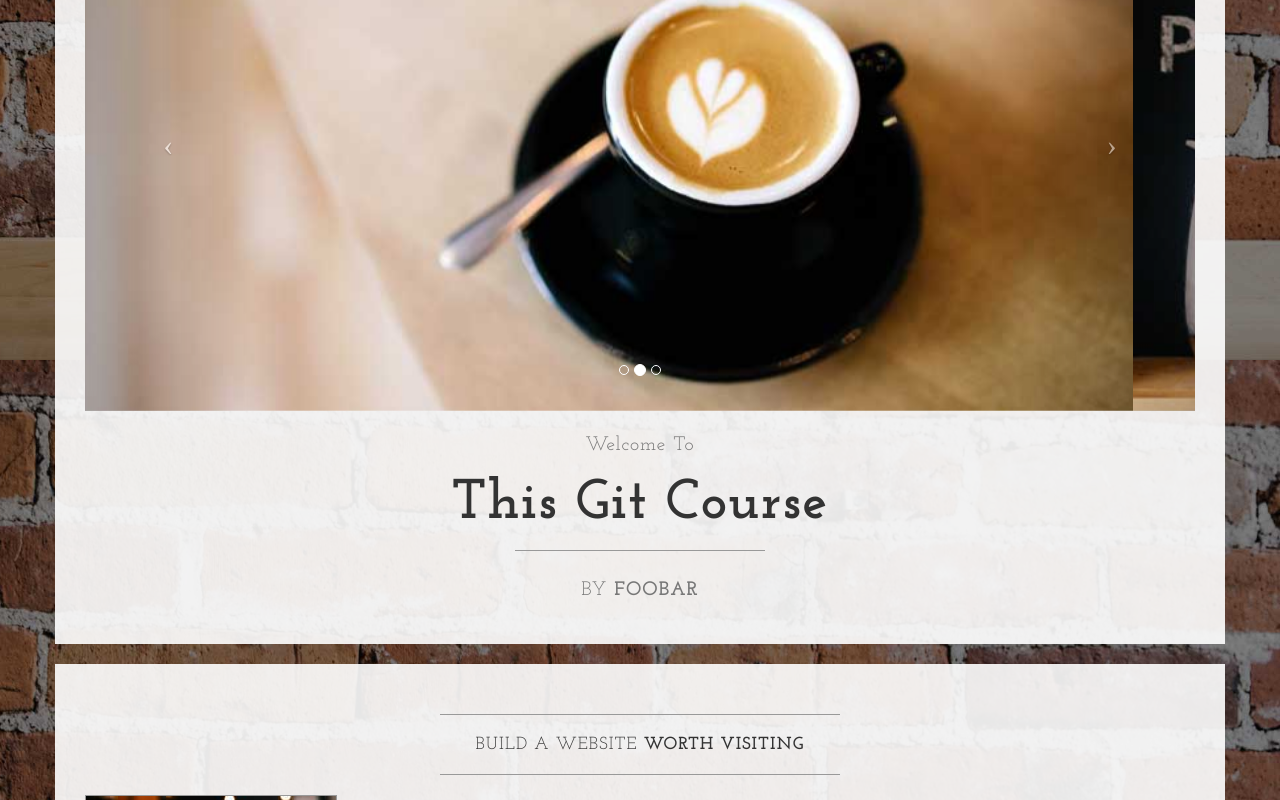
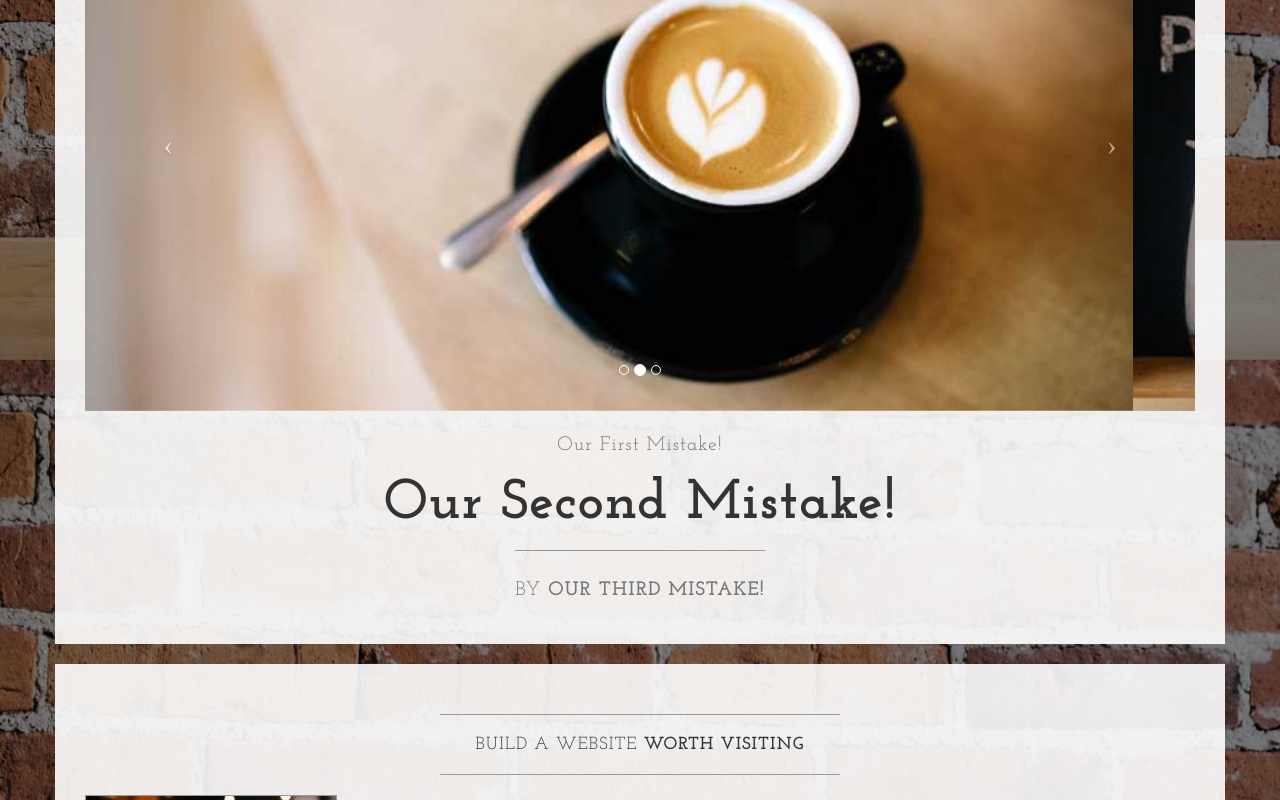
Before and after one commit to foobar-sandbox/Learnable-Git-Course, a plain HTML site: page index.html in a window 1280 px wide. Shown: the part 440-1240 px from the top of the page. Drawn offline with nearby package versions, Linux system fonts and the light colour scheme.

Commit message:
Committing our third mistake, we left the other two in place

```diff
--- a/index.html
+++ b/index.html
@@ -106,13 +106,13 @@
                         </a>
                     </div>
                     <h2 class="brand-before">
-                        <small>Welcome to</small>
+                        <small>Our first mistake!</small>
                     </h2>
-                    <h1 class="brand-name">This Git Course</h1>
+                    <h1 class="brand-name">Our second mistake!</h1>
                     <hr class="tagline-divider">
                     <h2>
                         <small>By
-                            <strong>foobar</strong>
+                            <strong>Our third mistake!</strong>
                         </small>
                     </h2>
                 </div>
```
